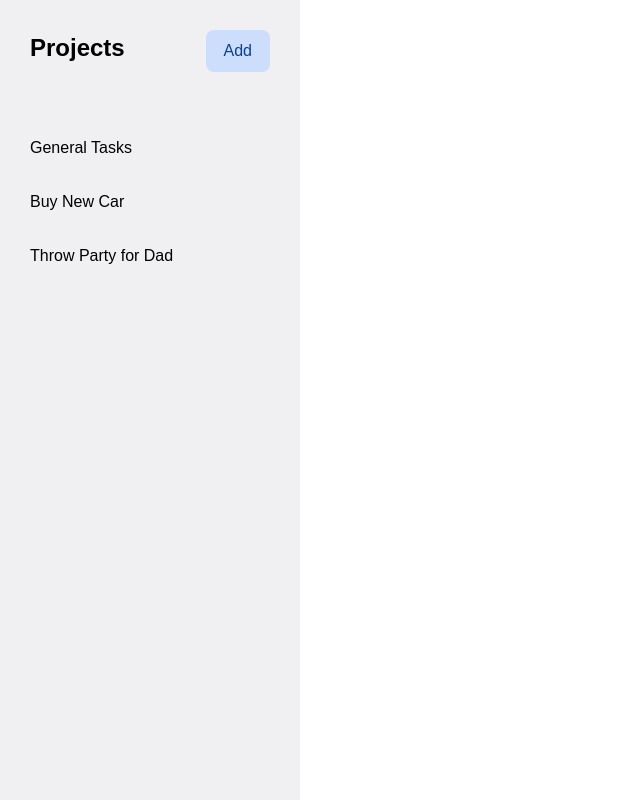
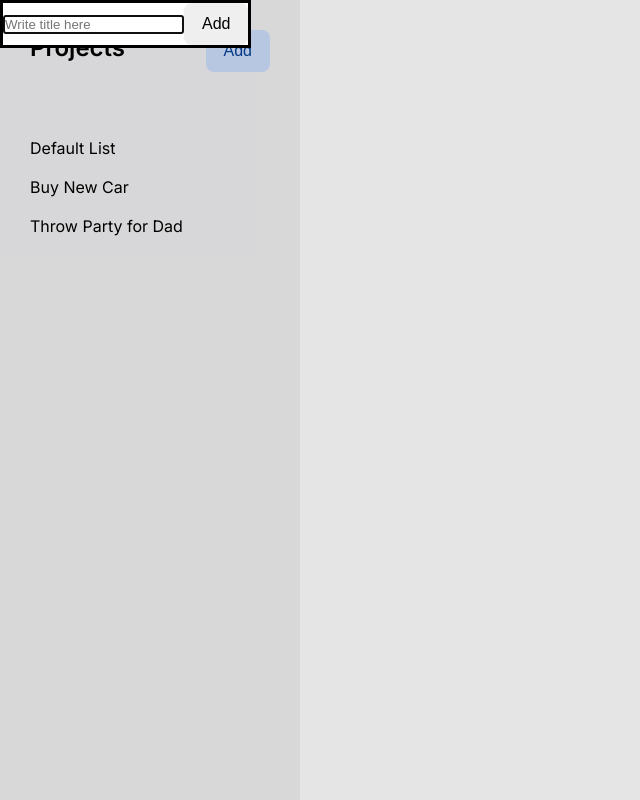
Before and after one commit to Jackan04/Task-Manager, a website built with webpack: page src/template.html in a window 1280 px wide. Both pictures are taken after a click on the button "Add". Shown: the whole page, without its empty margins (0-640 px from the left). Built offline with nearby package versions, Linux system fonts and the light colour scheme.

Commit message:
commit - Applied some more styling to the sidebar - Added a Project class - Made a function for creating a new project - Made the function for setting up event listeners

```diff
--- a/src/index.js
+++ b/src/index.js
@@ -1,6 +1,10 @@
 import "./styles.css"
 import Task from "./modules/task"
 import { addNewTask, deleteTask } from "./modules/taskManager"
+import { setupEventListeners } from "./modules/ui"
+
+
+setupEventListeners()
 
 const newTask = addNewTask("Hello World!")
 newTask.toggleCompleted()
--- a/src/modules/project.js
+++ b/src/modules/project.js
@@ -0,0 +1,17 @@
+class Project {
+    constructor(title){
+        this.id = crypto.randomUUID(),
+        this.title = title
+    }
+
+    set title(newTitle){
+        this._title = newTitle
+    }
+
+    get title(){
+        return this._title
+    }
+
+}
+
+export {Project}
--- a/src/modules/storage.js
+++ b/src/modules/storage.js
@@ -21,6 +21,14 @@ const taskStorage = {
 
 const projectStorage = {
 
+    save: (projects) => {
+         localStorage.setItem("projects", JSON.stringify(projects));
+        console.log("Projects saved!");
+    },
+
+    load: (projects) => {
+
+    }
 }
 
-export {taskStorage}
+export {taskStorage, projectStorage}
--- a/src/modules/taskManager.js
+++ b/src/modules/taskManager.js
@@ -1,7 +1,9 @@
 import Task from "./task"
-import { taskStorage } from "./storage"
+import { taskStorage, projectStorage } from "./storage"
+import { Project } from "./project"
 
 const tasks = []
+const projects = []
 
 function addNewTask(title, notes, date, projectId){
     const newTask = new Task(title, notes, date, projectId)
@@ -19,4 +21,11 @@ function deleteTask(taskId){
 
 }
 
-export {addNewTask, deleteTask}
+function createNewProject(title){
+    const newProject = new Project(title)
+    projects.push(newProject)
+    projectStorage.save(projects)
+    console.log(`${newProject.title} was created.`)
+}
+
+export {addNewTask, deleteTask, createNewProject}
--- a/src/modules/ui.js
+++ b/src/modules/ui.js
@@ -0,0 +1,47 @@
+import { createNewProject } from "./taskManager"
+
+const body = document.querySelector("body")
+let currentProject = ""
+
+
+
+function renderProjectPage(projectTitle, projectId){
+
+}
+
+function renderNewProjectForm(){
+
+        const form = document.createElement("dialog")
+        const formContent = document.createElement("div")
+        const inputTitle = document.createElement("input")
+        const buttonAddProject = document.createElement("button")
+
+        buttonAddProject.textContent = "Add"
+        inputTitle.placeholder = "Write title here"
+
+        form.setAttribute("id", "newProjectForm")
+        inputTitle.setAttribute("id", "inputProjectTitle")
+        buttonAddProject.setAttribute("id", "buttonAddProject")
+        buttonAddProject.setAttribute("class", "button-success")
+
+        formContent.appendChild(inputTitle)
+        formContent.appendChild(buttonAddProject)
+
+        form.appendChild(formContent)
+        body.appendChild(form)
+        form.showModal()
+
+}
+
+
+function setupEventListeners(){
+    const buttonAddNewProject = document.querySelector("#btn-new-project")
+
+    buttonAddNewProject.addEventListener("click", () =>{
+        renderNewProjectForm()
+    })
+
+
+}
+
+export {setupEventListeners}
--- a/src/styles.css
+++ b/src/styles.css
@@ -21,6 +21,8 @@
     --font-size-body: 1rem;
     --font-size-small: 0.875rem;
     --font-size-caption: 0.75rem;
+
+    --transition: 0.2s ease-in-out;
 }
 
 * {
@@ -30,11 +32,10 @@
 }
 
 body{
+    font-family: 'Inter', sans-serif;
     display: grid;
     grid-template-columns: minmax(150px, 300px) 1fr;
     height: 100vh;
-    font-family: sans-serif;
-
     line-height: 1.5;
     font-weight: 400;
 }
@@ -52,11 +53,17 @@ button{
     border: none;
     padding: var(--space-button);
     border-radius: var(--border-radius);
+    transition: var(--transition);
+}
+
+button:hover{
+    filter: drop-shadow(0px 2px 2px rgba(0, 0, 0, 0.25));
 }
 
 .btn-neutral{
     background-color: var(--color-secondary);
     color: var(--color-accent);
+    cursor: pointer;
 }
 
 nav{
@@ -83,5 +90,12 @@ ul{
 #projects-list{
     display: flex;
     flex-direction: column;
-    gap: var(--space-large);
+    gap: var(--space-small);
+
 }
+
+.sidebar-item:hover{
+    width: fit-content;
+    color: var(--color-accent);
+    cursor: pointer;
+}
--- a/src/template.html
+++ b/src/template.html
@@ -4,6 +4,7 @@
     <meta charset="UTF-8">
     <meta name="viewport" content="width=device-width, initial-scale=1.0">
     <title>Task Manager</title>
+    <link href="https://fonts.googleapis.com/css2?family=Inter:wght@400;500;600;700&display=swap" rel="stylesheet">
 </head>
 <body>
     <nav>
@@ -12,10 +13,9 @@
             <button id="btn-new-project" class="btn-neutral">Add</button>
         </div>
         <ul id="projects-list">
-            <li class="project-item">General Tasks
-            </li>
-            <li class="project-item">Buy New Car</li>
-            <li class="project-item">Throw Party for Dad</li>
+            <li class="sidebar-item" data-project-id = "abc123">Default List</li>
+            <li class="sidebar-item">Buy New Car</li>
+            <li class="sidebar-item">Throw Party for Dad</li>
         </ul>
     </nav>
 
```
